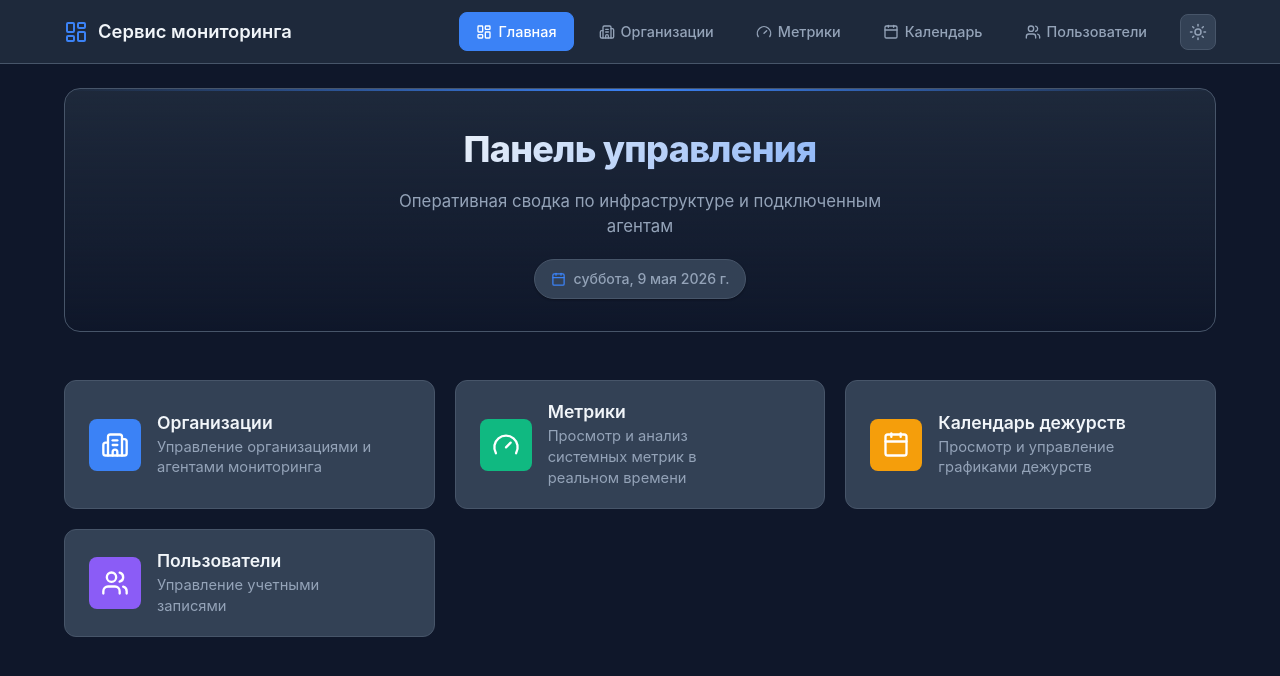
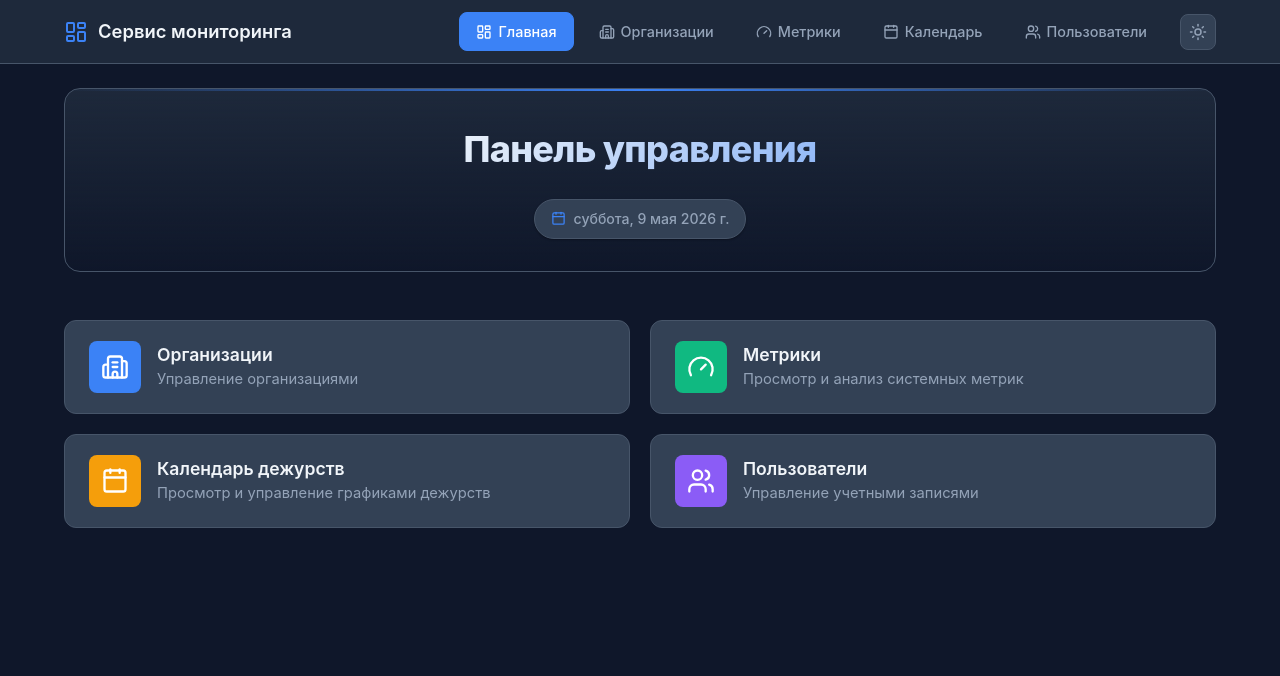
Before and after one commit to YourSergic1/monitoring-frontend, a React (Vite) app: page / in a window 1280 px wide. Shown: the top 676 px of the page. Built offline with nearby package versions, Linux system fonts and the light colour scheme.

Commit message:
feat(core): небольшая правка стилей

```diff
--- a/src/App.css
+++ b/src/App.css
@@ -158,12 +158,18 @@
   .header-date-block { font-size: 0.82rem; padding: 6px 12px; }
 }
 
-/* === Cards Grid === */
 .cards-grid {
   display: grid;
-  grid-template-columns: repeat(auto-fit, minmax(300px, 1fr));
+  grid-template-columns: repeat(2, 1fr); /* 🔹 Строго 2 колонки на десктопе */
   gap: 20px;
   margin-bottom: 40px;
+}
+
+/* Адаптив: на планшетах и телефонах — 1 колонка */
+@media (max-width: 768px) {
+  .cards-grid {
+    grid-template-columns: 1fr;
+  }
 }
 
 .cards-grid-small {
--- a/src/pages/HomePage.tsx
+++ b/src/pages/HomePage.tsx
@@ -20,9 +20,6 @@
                 <div className="page-header animate-fade-in">
                     <div className="header-title-block">
                         <h1 className="page-title">Панель управления</h1>
-                        <p className="page-subtitle">
-                            Оперативная сводка по инфраструктуре и подключенным агентам
-                        </p>
                     </div>
                     <div className="header-date-block">
                         <Calendar size={15} />
@@ -33,7 +30,7 @@
                 <div className="cards-grid">
                     <ActionCard
                         title="Организации"
-                        description="Управление организациями и агентами мониторинга"
+                        description="Управление организациями"
                         icon={Building2}
                         onClick={() => {
                             navigate('/organizations')
@@ -42,7 +39,7 @@
                     />
                     <ActionCard
                         title="Метрики"
-                        description="Просмотр и анализ системных метрик в реальном времени"
+                        description="Просмотр и анализ системных метрик"
                         icon={Gauge}
                         onClick={() => navigate('/organizations/metrics')}
                         delay={200}
```
